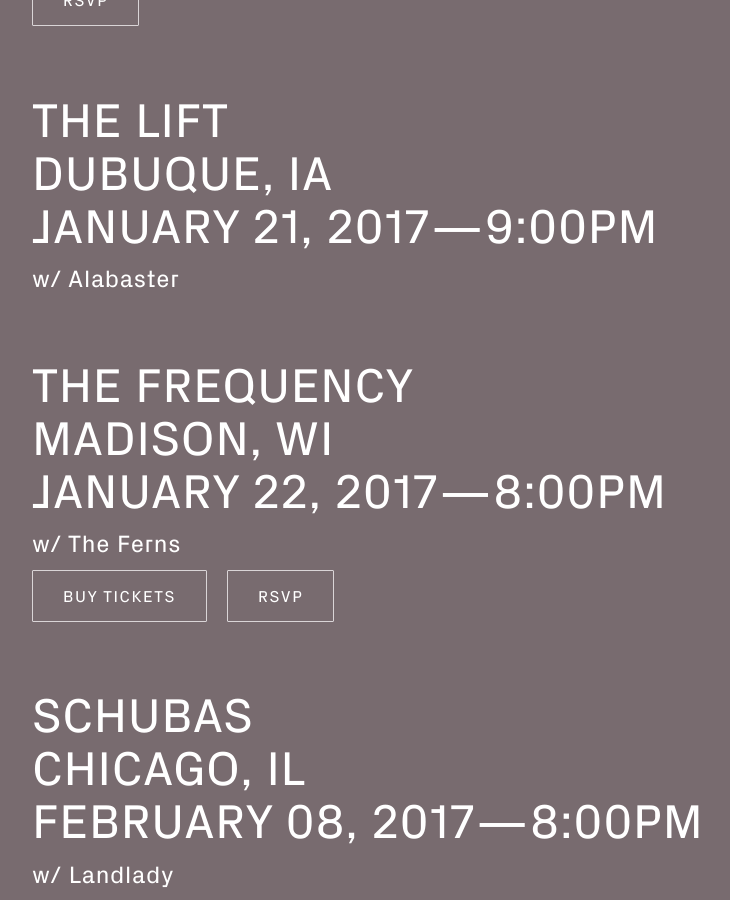
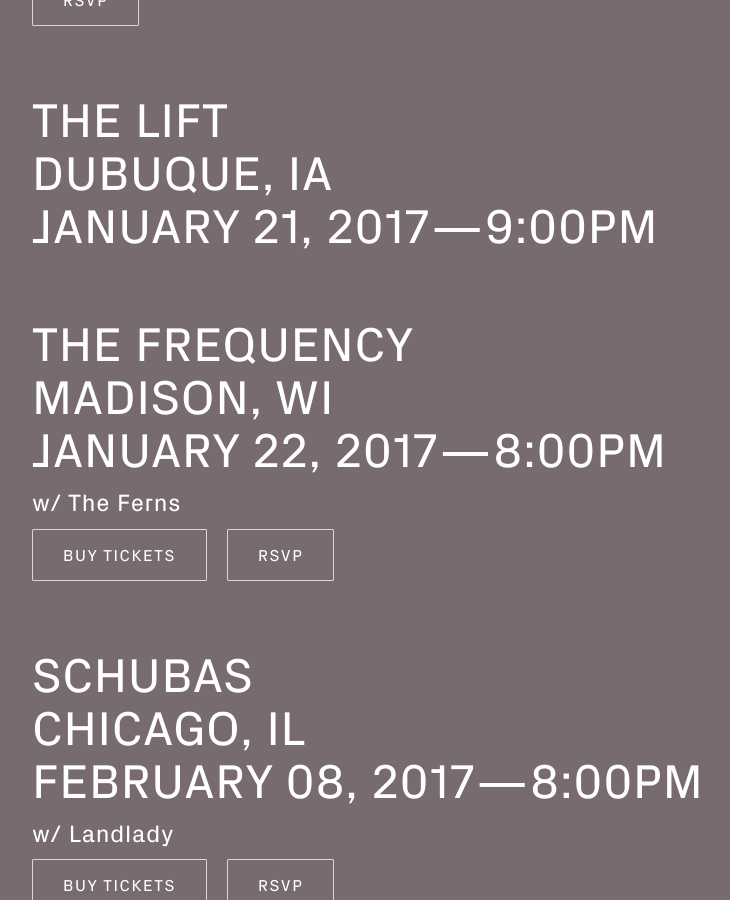
Before and after one commit to sunjacket/sunjacket.github.io, a Jekyll site: the page built from index.html, in a window 1280 px wide and 900 px high, scrolled down 4693 px. Shown: the whole window, without its empty margins (32-762 px from the left). Built offline with Jekyll 4.4.1, drawn with Linux system fonts in a browser that asks for light colours; nearby versions of some CDN libraries; comment, search, counter and statistics services are not loaded.

Commit message:
Update shows

```diff
--- a/index.html
+++ b/index.html
@@ -156,7 +157,6 @@
           <dt class="show-venue">The Lift</dt>
           <dd class="show-location">Dubuque, IA</dd>
           <dd class="show-date-time">January 21, 2017—9:00PM</dd>
-          <dd class="show-bands">w/ Alabaster</dd>
         </dl>
       </li>
       <!-- /show -->
```
Also changed, not shown: other parts of index.html (+1 -0 lines).
